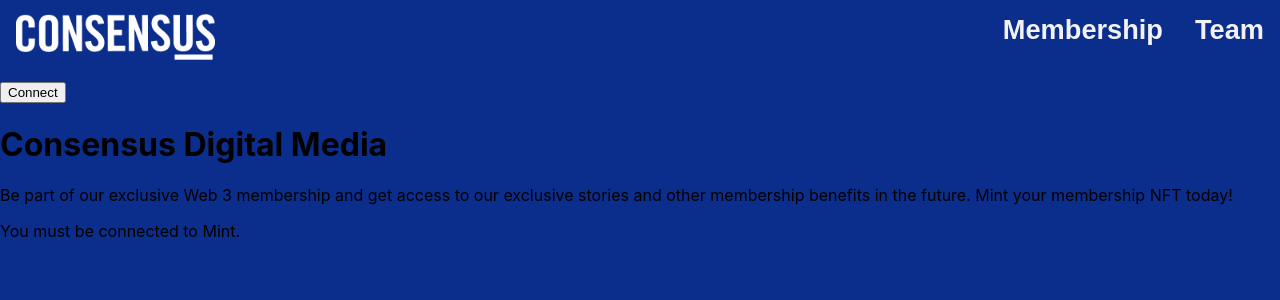
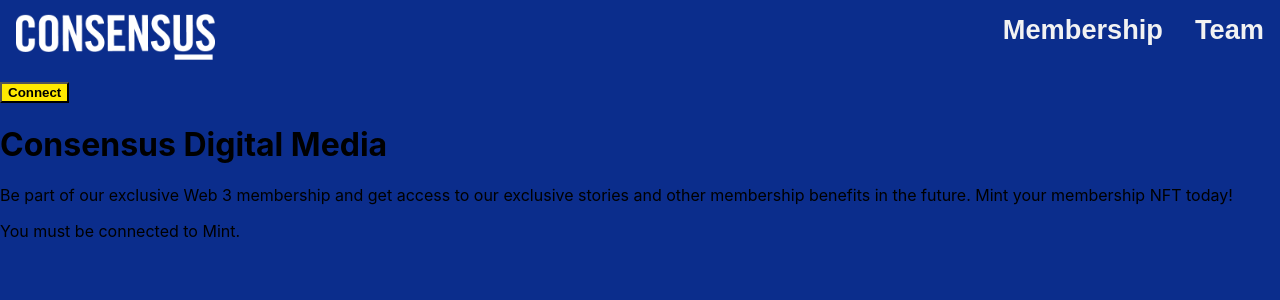
Before and after one commit to nitsua49/consensusWeb3, a React (Create React App) app in the folder full-mint-website/: page / in a window 1280 px wide. Shown: the top 300 px of the page. Built offline with nearby package versions, Linux system fonts and the light colour scheme.

Commit message:
Deployed website

```diff
--- a/full-mint-website/src/App.css
+++ b/full-mint-website/src/App.css
@@ -50,3 +50,9 @@
 .topnav-right a {
   font-weight: bold;
 }
+
+.connectBtn {
+  background-color: #ffe900;
+  font-weight: bold;
+  margin: auto;
+}
--- a/full-mint-website/src/NavBar.js
+++ b/full-mint-website/src/NavBar.js
@@ -27,7 +27,7 @@
             {isConnected ? (
                 <p>Connected</p>
             ) : (
-                <button onClick={connectAccount}>Connect</button>
+                <button class="btn btn-primary btn-lg connectBtn" onClick={connectAccount}>Connect</button>
             )}
         </div>
     );
```
